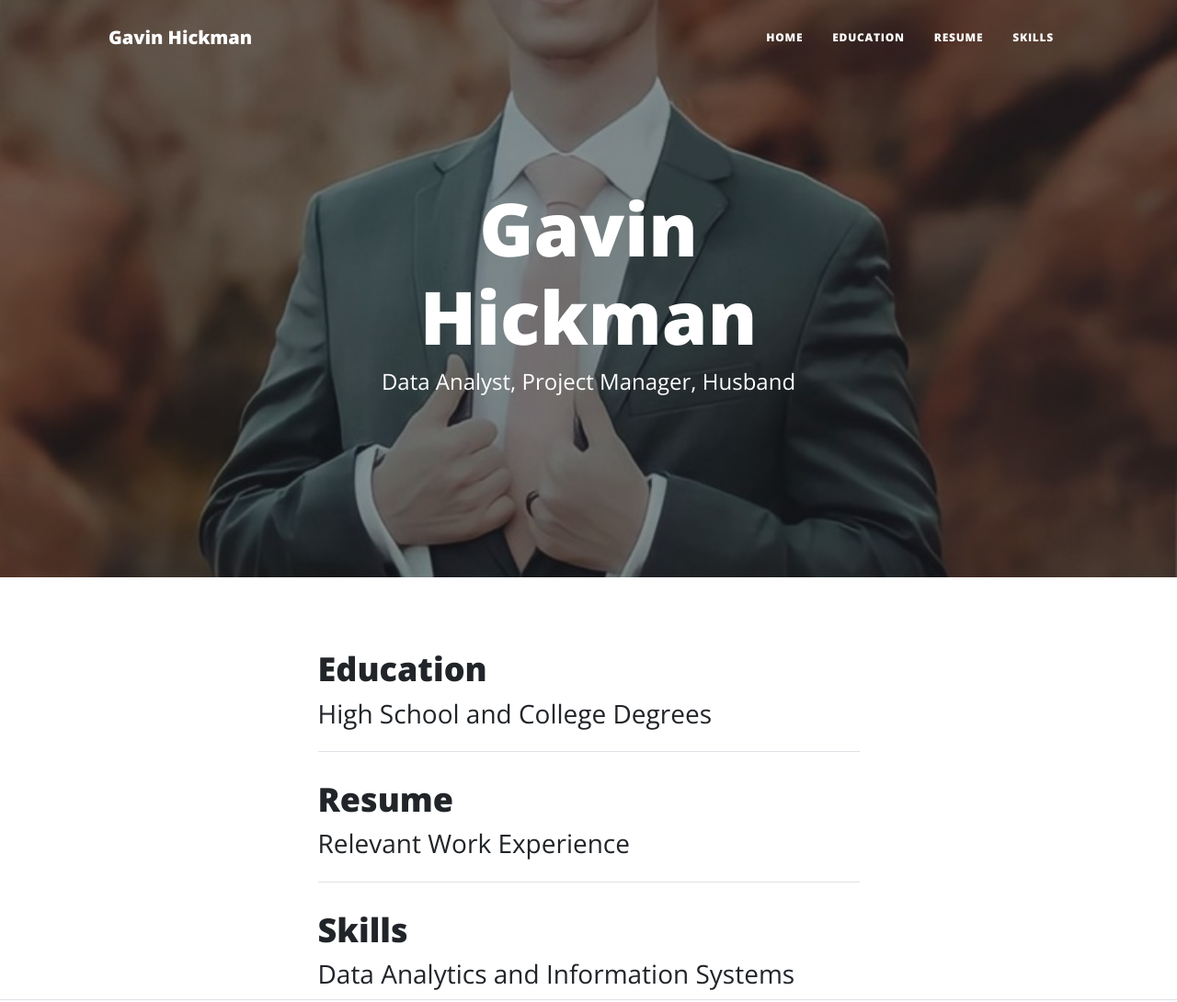
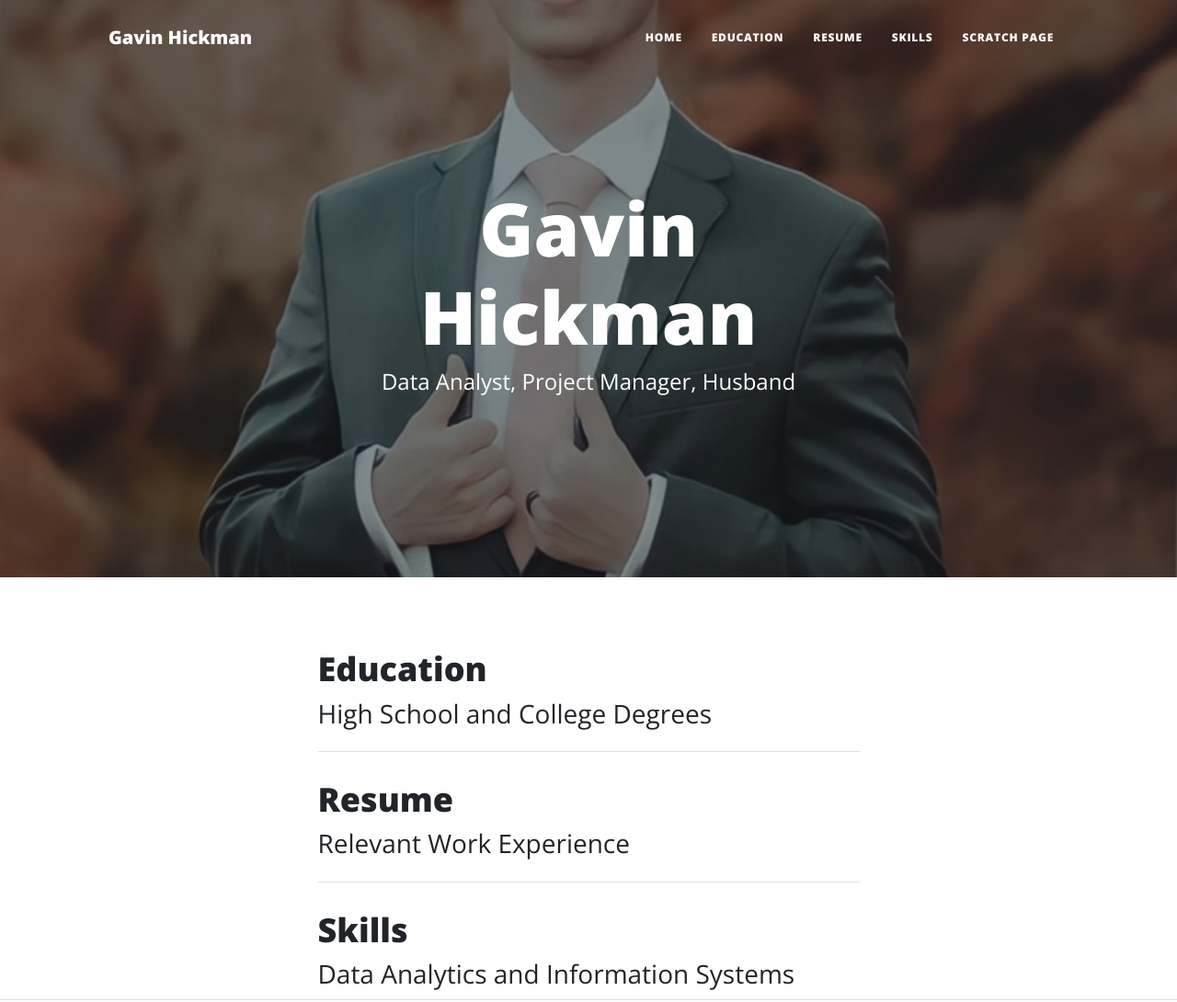
Before and after one commit to RanconGBH/WebDevFinal, a plain HTML site: page index.html in a window 1280 px wide. Shown: the top 1090 px of the page at 92% size. Drawn offline with nearby package versions, Linux system fonts and the light colour scheme.

Commit message:
index.html

```diff
--- a/index.html
+++ b/index.html
@@ -30,6 +30,7 @@
                         <li class="nav-item"><a class="nav-link px-lg-3 py-3 py-lg-4" href="education.html">Education</a></li>
                         <li class="nav-item"><a class="nav-link px-lg-3 py-3 py-lg-4" href="experience.html">Resume</a></li>
                         <li class="nav-item"><a class="nav-link px-lg-3 py-3 py-lg-4" href="skills.html">Skills</a></li>
+                        <li class="nav-item"><a class="nav-link px-lg-3 py-3 py-lg-4" href="scratch.html">Scratch Page</a></li>
                     </ul>
                 </div>
             </div>
```
